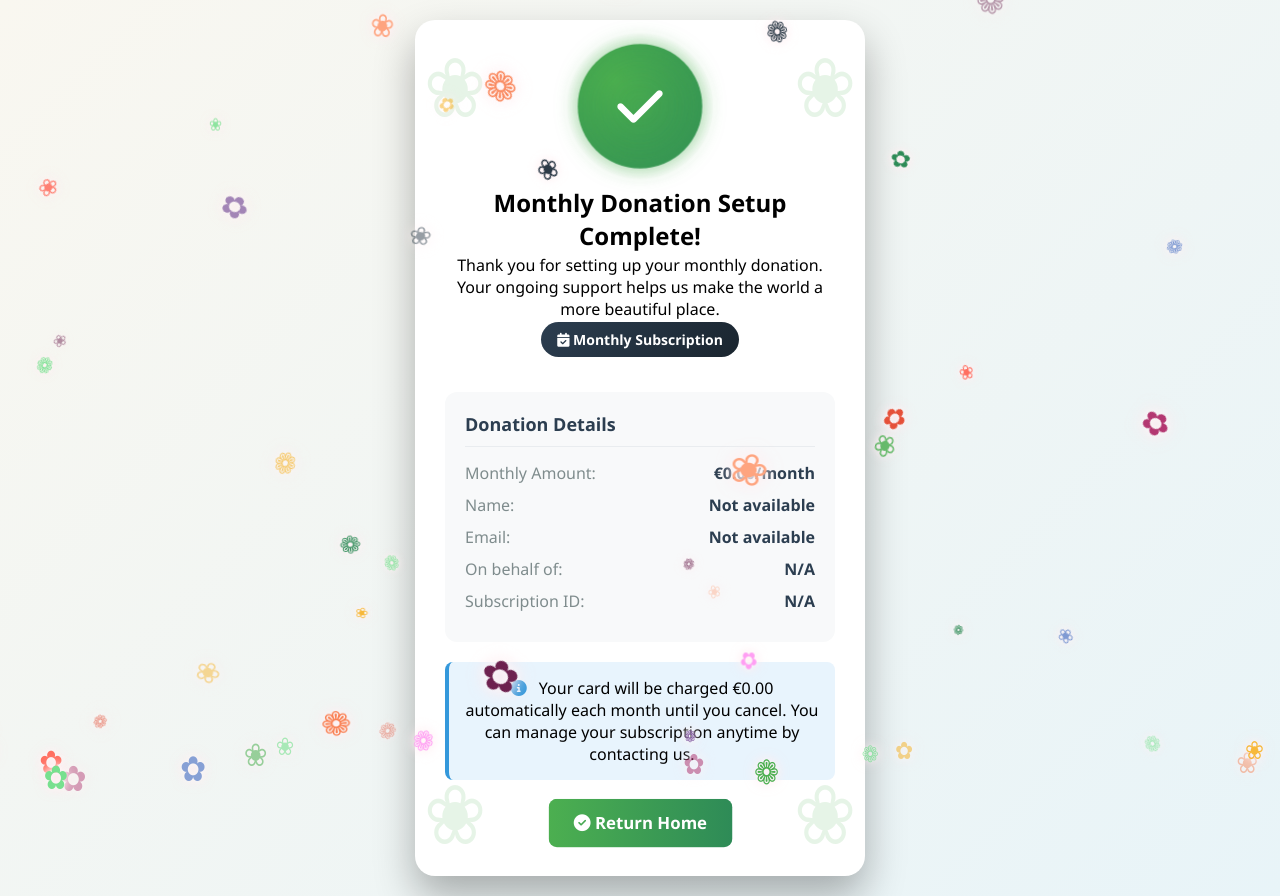
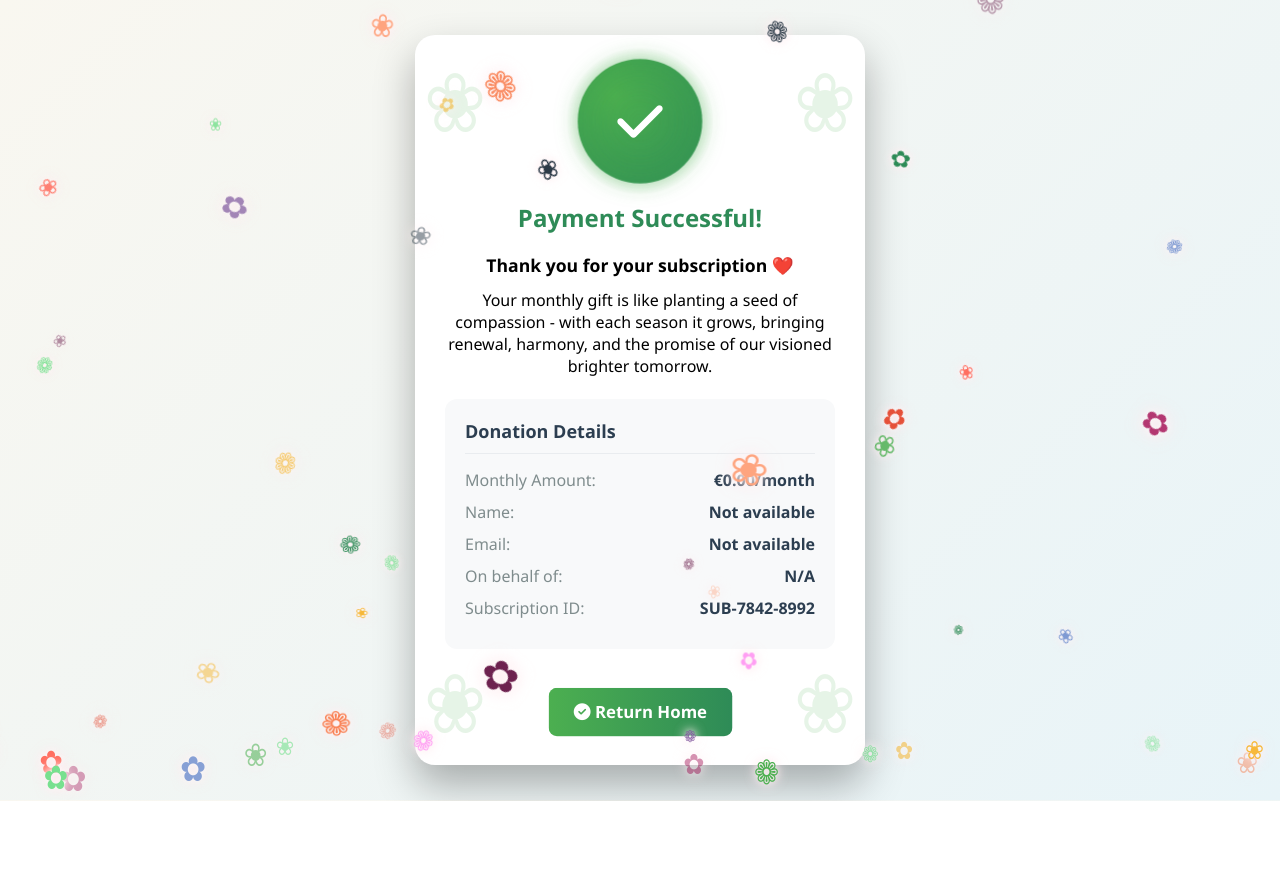
Before and after one commit to devTho77-star/stripe-test-gv-pay-monthly, a website: page success_confirmation.html in a window 1280 px wide. After the commit the page ends 801 px from the top, so only its background shows below. Drawn offline with Linux system fonts and the light colour scheme.

Commit message:
Update success_confirmation.html

```diff
--- a/success_confirmation.html
+++ b/success_confirmation.html
@@ -179,12 +179,12 @@
 
       <div class="success-icon"><i class="fas fa-check"></i></div>
 
-      <h2>Monthly Donation Setup Complete!</h2>
-      <p>Thank you for setting up your monthly donation. Your ongoing support helps us make the world a more beautiful place.</p>
 
-      <div class="monthly-badge">
-        <i class="fas fa-calendar-check"></i> Monthly Subscription
-      </div>
+      <h2 style="margin-bottom: 15px; color: #2E8B57;">Payment Successful!</h2>
+      <p style="font-size: 1.1rem; line-height: 1.6; margin-top: 10px; margin-bottom: 10px; font-weight: bold;"> Thank you for your subscription ❤️ </p>
+
+      <p>Your monthly gift is like planting a seed of compassion - with each season it grows, bringing renewal, harmony, and the promise of our visioned brighter tomorrow.</p>
+
 
       <div class="donation-details">
         <h3>Donation Details</h3>
@@ -195,10 +195,6 @@
         <div class="detail-row"><span class="detail-label">Subscription ID:</span><span class="detail-value" id="success-subscription-id">SUB-7842-8992</span></div>
       </div>
 
-      <div class="recurring-info">
-        <i class="fas fa-info-circle"></i>
-        <span>Your card will be charged <span id="recurring-amount">€10.00</span> automatically each month until you cancel. You can manage your subscription anytime by contacting us.</span>
-      </div>
 
       <a href="index.html" class="action-button"><i class="fas fa-check-circle"></i> Return Home</a>
     </div>
```
